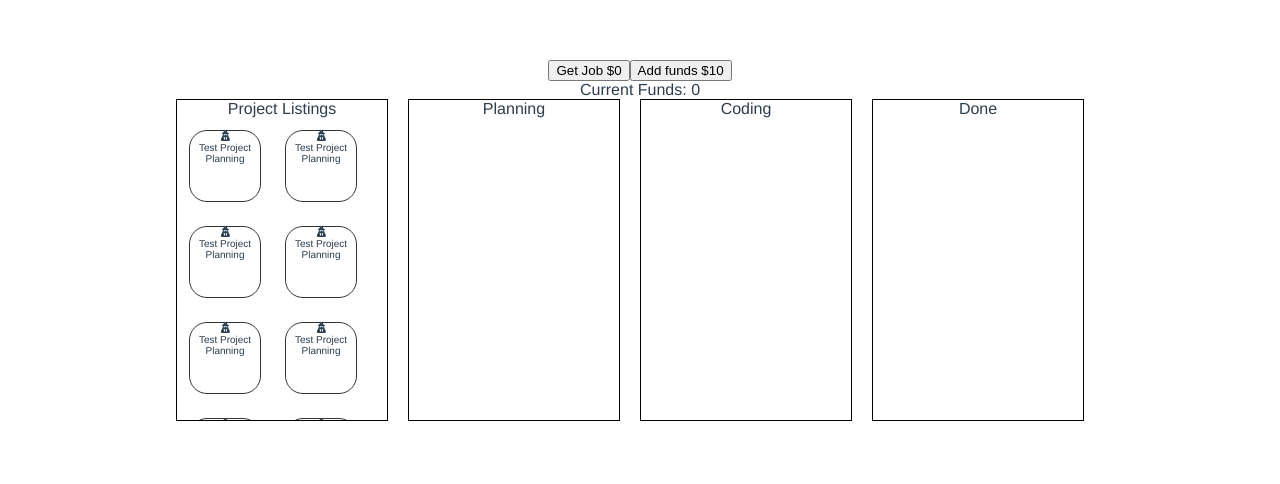
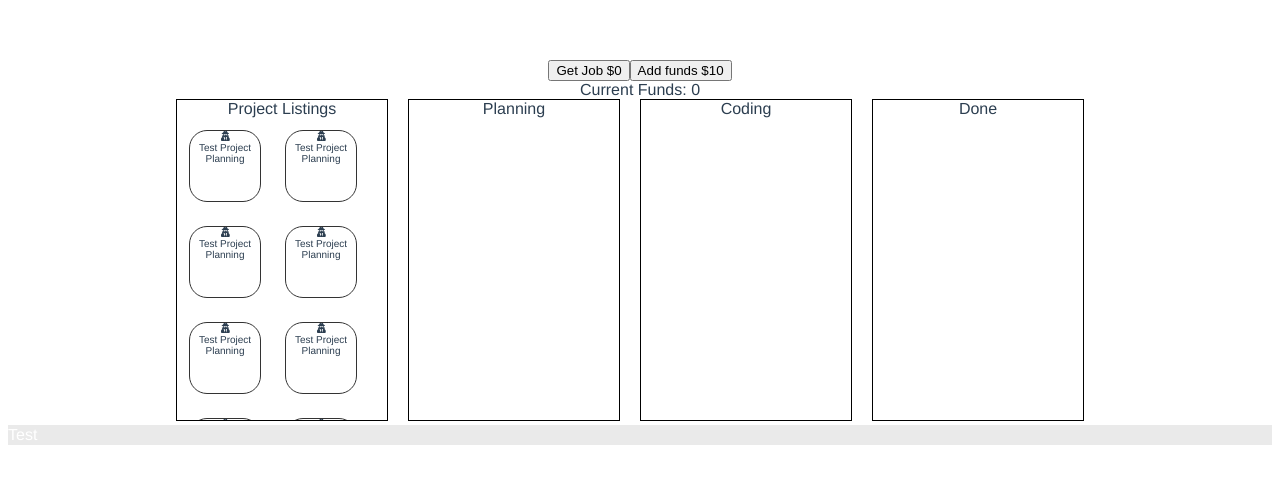
Before and after one commit to jeffdaze/deluxe_codevember_frontend_2019, a Vue app in the folder office_sim/: page / in a window 1280 px wide. Shown: the top 484 px of the page. Built offline with nearby package versions, Linux system fonts and the light colour scheme.

Commit message:
Progress bar component test

```diff
--- a/office_sim/src/components/Main.vue
+++ b/office_sim/src/components/Main.vue
@@ -22,17 +22,21 @@
     <div id="done" class="boardCell">
         Done
     </div>
-
+  <div class="eventStream">
+    <Progress eventLabel="Test" total="50" :currentVal="this.$store.getters.getFunds" />
+  </div>
   </div>
 </template>
 
 <script lang="ts">
 import { Component, Prop, Vue } from "vue-property-decorator";
 import Card from "@/components/Card.vue";
+import Progress from "@/components/Progress.vue";
 
 @Component({
     components: {
-        Card
+        Card,
+        Progress
     }
 })
 export default class Main extends Vue {
--- /dev/null
+++ b/office_sim/src/components/Progress.vue
@@ -0,0 +1,38 @@
+<template>
+  <div class="progress">
+      <div class="bar" role="progressbar" :style="{width:getPercent+'%'}">{{ eventLabel }}</div>
+  </div>
+</template>
+
+<script lang="ts">
+import { Component, Prop, Vue } from "vue-property-decorator";
+
+@Component
+export default class Card extends Vue {
+  @Prop() private eventLabel!: string;
+  @Prop() private total: number;
+  @Prop() private currentVal: number;
+
+    get getPercent(): number {
+            return (this.currentVal / this.total * 100)
+    }
+
+}
+</script>
+
+<!-- Add "scoped" attribute to limit CSS to this component only -->
+<style scoped lang="scss">
+.progress {
+    width:100%;
+    height: 20px;
+    background: #eaeaea;
+    color: #FFFFFF;
+}
+
+.bar {
+    background:#008800;
+    height:100%;
+    line-height: 20px;
+    transition: all 0.5s;
+}
+</style>
```
Also changed, not shown: 1 other file (tests, documents, lock files or other folders).
